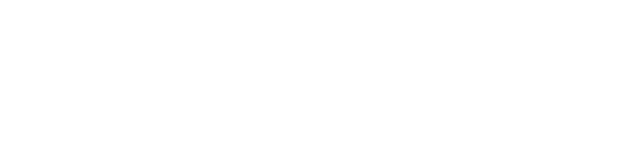
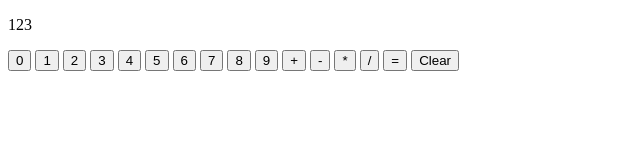
Before and after one commit to jacsensetiawan/Project-Calculator, a plain HTML site: page index.html in a window 1280 px wide. Shown: the whole page, without its empty margins (0-640 px from the left). Drawn offline with Linux system fonts and the light colour scheme.

Commit message:
feat: create calculator HTML structure

```diff
--- a/index.html
+++ b/index.html
@@ -3,14 +3,31 @@
 <head>
     <meta charset="UTF-8">
     <meta name="viewport" content="width=device-width, initial-scale=1.0">
-    <title>Document</title>
+    <title>Project : Calculator</title>
 </head>
 <body>
     <div class="calculator">
         <div class="display">
-            <p></p>
+            <p>123</p>
         </div>
-        <div class="buttons"></div>
+        <div class="buttons">
+            <button>0</button>
+            <button>1</button>
+            <button>2</button>
+            <button>3</button>
+            <button>4</button>
+            <button>5</button>
+            <button>6</button>
+            <button>7</button>
+            <button>8</button>
+            <button>9</button>
+            <button>+</button>
+            <button>-</button>
+            <button>*</button>
+            <button>/</button>
+            <button>=</button>
+            <button>Clear</button>
+        </div>
     </div>
     <script src="script.js"></script>
 </body>
```
